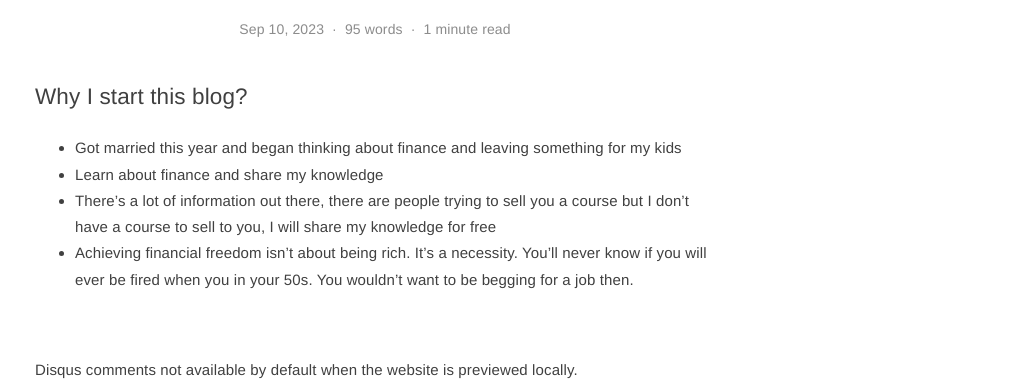
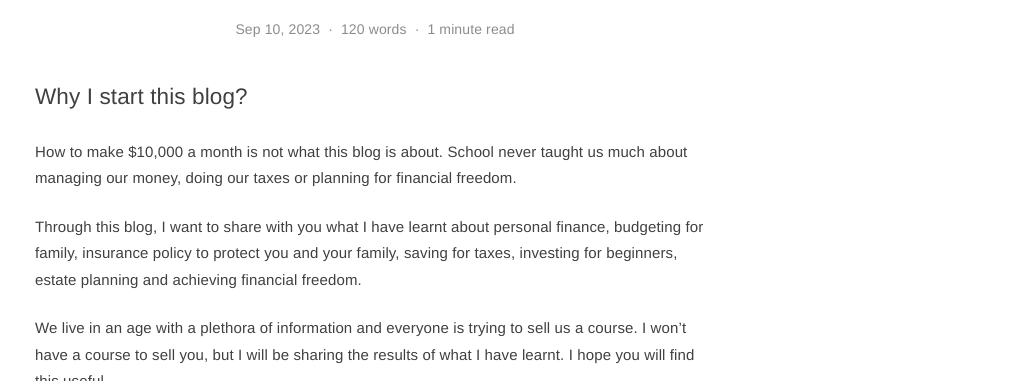
Before and after one commit to tsanjint/tsanjint.github.io, a plain HTML site: page purpose/index.html in a window 1280 px wide. Shown: the part 172-553 px from the top of the page, without its empty margins (265-1280 px from the left). Drawn offline with Linux system fonts and the light colour scheme.

Commit message:
updated purpose.md

```diff
--- a/index.xml
+++ b/index.xml
@@ -12,7 +12,8 @@
       <pubDate>Sun, 10 Sep 2023 14:06:21 +0000</pubDate>
 
       <guid>https://tsanjint.github.io/purpose/</guid>
-      <description>Why I start this blog? 🔗 Got married this year and began thinking about finance and leaving something for my kids Learn about finance and share my knowledge There&amp;rsquo;s a lot of information out there, there are people trying to sell you a course but I don&amp;rsquo;t have a course to sell to you, I will share my knowledge for free Achieving financial freedom isn&amp;rsquo;t about being rich. It&amp;rsquo;s a necessity.</description>
+      <description>Why I start this blog? 🔗How to make $10,000 a month is not what this blog is about. School never taught us much about managing our money, doing our taxes or planning for financial freedom.
+Through this blog, I want to share with you what I have learnt about personal finance, budgeting for family, insurance policy to protect you and your family, saving for taxes, investing for beginners, estate planning and achieving financial freedom.</description>
     </item>
 
   </channel>
--- a/purpose/index.html
+++ b/purpose/index.html
@@ -6,7 +6,8 @@
     <meta charset="utf-8">
 <meta http-equiv="X-UA-Compatible" content="IE=edge,chrome=1">
 <meta name="viewport" content="width=device-width,minimum-scale=1">
-<meta name="description" content="Why I start this blog? 🔗 Got married this year and began thinking about finance and leaving something for my kids Learn about finance and share my knowledge There&rsquo;s a lot of information out there, there are people trying to sell you a course but I don&rsquo;t have a course to sell to you, I will share my knowledge for free Achieving financial freedom isn&rsquo;t about being rich. It&rsquo;s a necessity.">
+<meta name="description" content="Why I start this blog? 🔗How to make $10,000 a month is not what this blog is about. School never taught us much about managing our money, doing our taxes or planning for financial freedom.
+Through this blog, I want to share with you what I have learnt about personal finance, budgeting for family, insurance policy to protect you and your family, saving for taxes, investing for beginners, estate planning and achieving financial freedom.">
 <meta name="generator" content="Hugo 0.80.0" />
 
 
@@ -74,7 +75,7 @@ if (!doNotTrack) {
           ·
         </span>
         <span>
-          95 words
+          120 words
         </span>
         <span class="split">
           ·
@@ -94,12 +95,9 @@ if (!doNotTrack) {
 
 
     <div class="content">
-      <h1 id="why-i-start-this-blog">Why I start this blog? <a href="#why-i-start-this-blog" class="anchor">🔗</a></h1><ul>
-<li>Got married this year and began thinking about finance and leaving something for my kids</li>
-<li>Learn about finance and share my knowledge</li>
-<li>There&rsquo;s a lot of information out there, there are people trying to sell you a course but I don&rsquo;t have a course to sell to you, I will share my knowledge for free</li>
-<li>Achieving financial freedom isn&rsquo;t about being rich. It&rsquo;s a necessity. You&rsquo;ll never know if you will ever be fired when you in your 50s. You wouldn&rsquo;t want to be begging for a job then.</li>
-</ul>
+      <h1 id="why-i-start-this-blog">Why I start this blog? <a href="#why-i-start-this-blog" class="anchor">🔗</a></h1><p>How to make $10,000 a month is not what this blog is about. School never taught us much about managing our money, doing our taxes or planning for financial freedom.</p>
+<p>Through this blog, I want to share with you what I have learnt about personal finance, budgeting for family, insurance policy to protect you and your family, saving for taxes, investing for beginners, estate planning and achieving financial freedom.</p>
+<p>We live in an age with a plethora of information and everyone is trying to sell us a course. I won&rsquo;t have a course to sell you, but I will be sharing the results of what I have learnt. I hope you will find this useful.</p>
 
     </div>
 
```
Also changed, not shown: index.html (+2 -1 lines).
